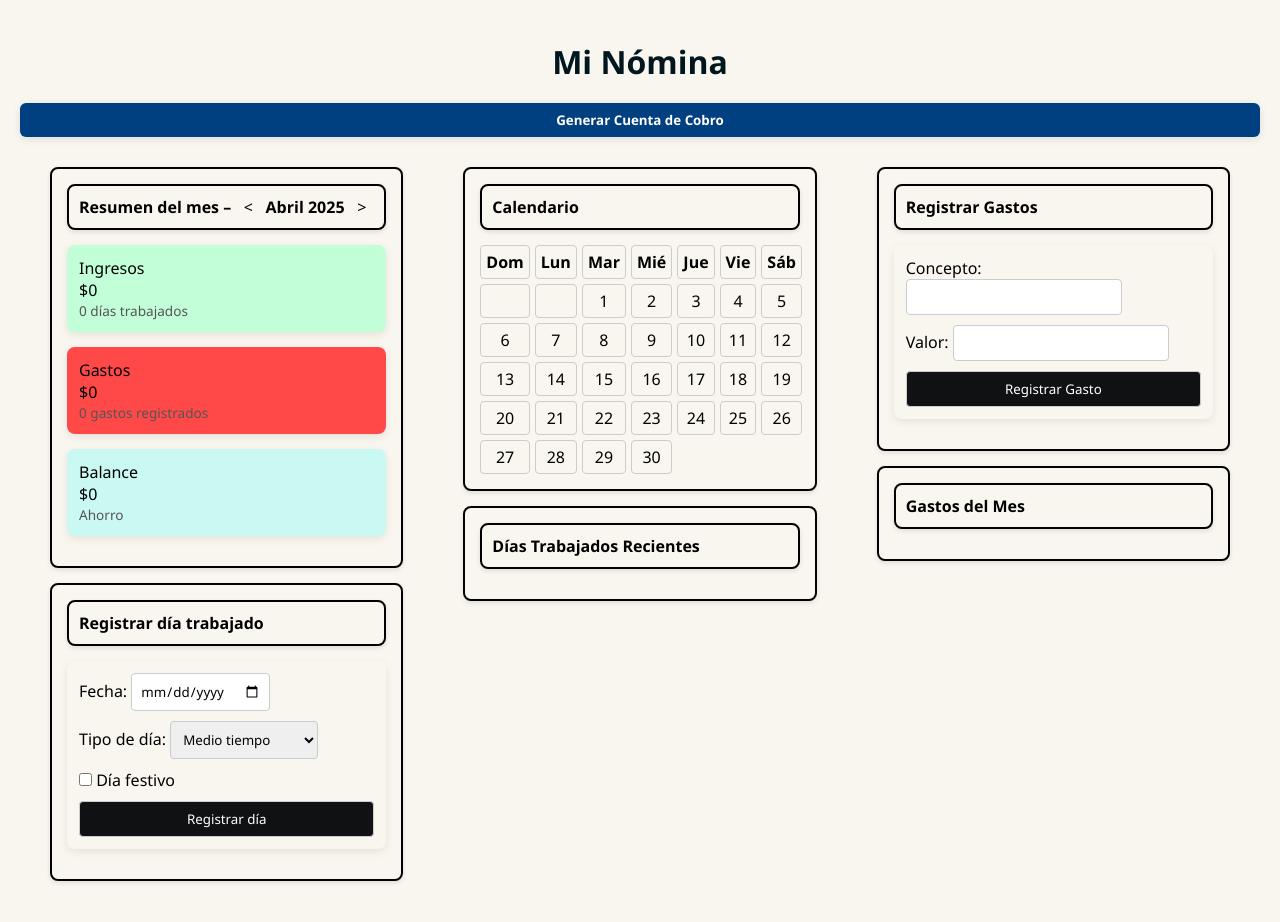
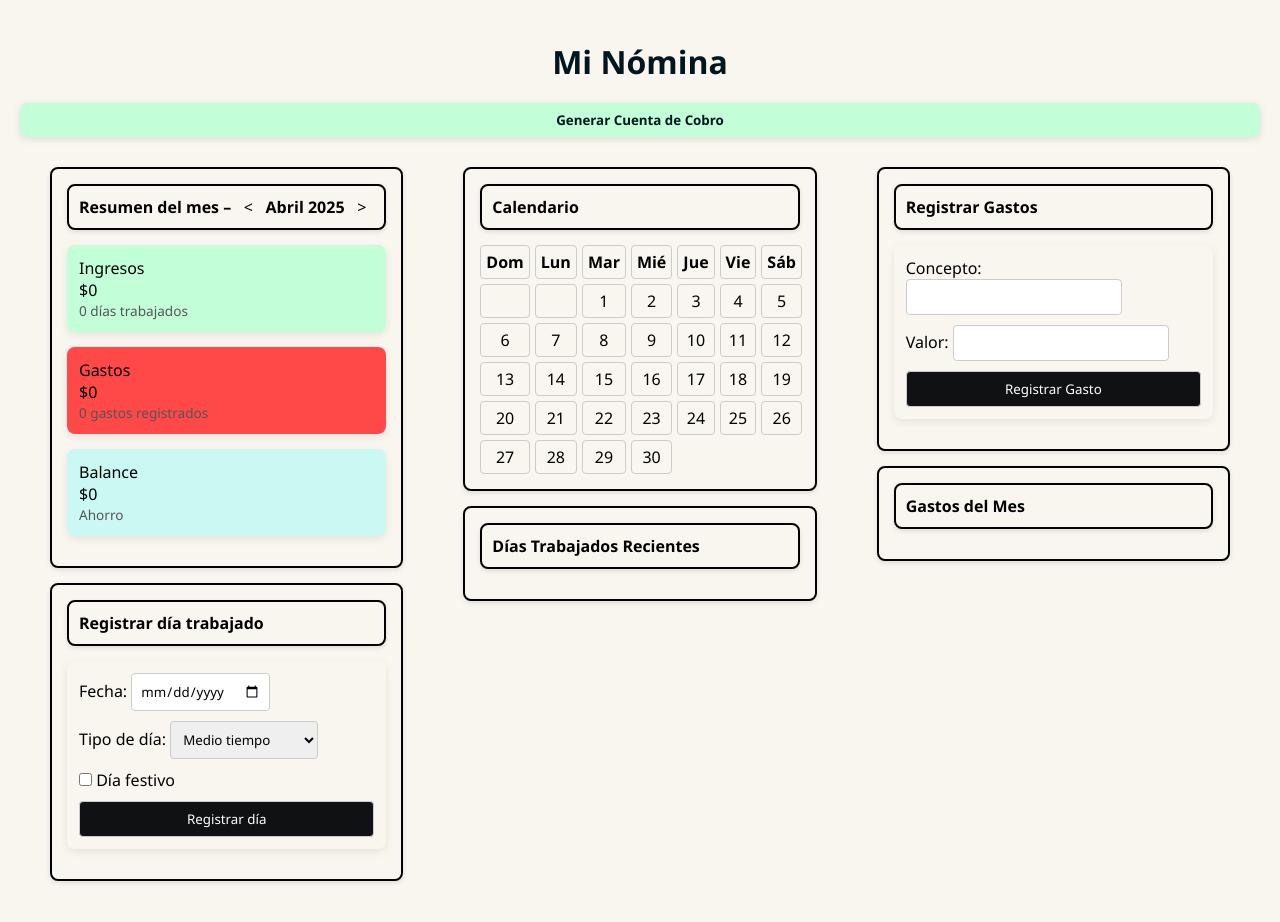
Before and after one commit to Tebann/MiNomina, a plain HTML site: page ProyectoMiNomina/index.html in a window 1280 px wide. In both pictures the pointer is over the button "Generar Cuenta de Cobro". Drawn offline with nearby package versions, Linux system fonts and the light colour scheme.

Commit message:
Cambio de color del boton Generar Cuenta de Cobro

```diff
--- a/ProyectoMiNomina/css/styles.css
+++ b/ProyectoMiNomina/css/styles.css
@@ -218,7 +218,7 @@ body {
   width: 100%;
   margin: 10px 0;
   padding: 8px;
-  background: #005aa7;
+  background: #01161e;
   color: #fff;
   border: none;
   border-radius: 6px;
@@ -228,5 +228,6 @@ body {
   transition: background 0.2s;
 }
 .btn-word:hover {
-  background: #004080;
+  background: #c2ffd9;
+  color: #01161e
 }
```
